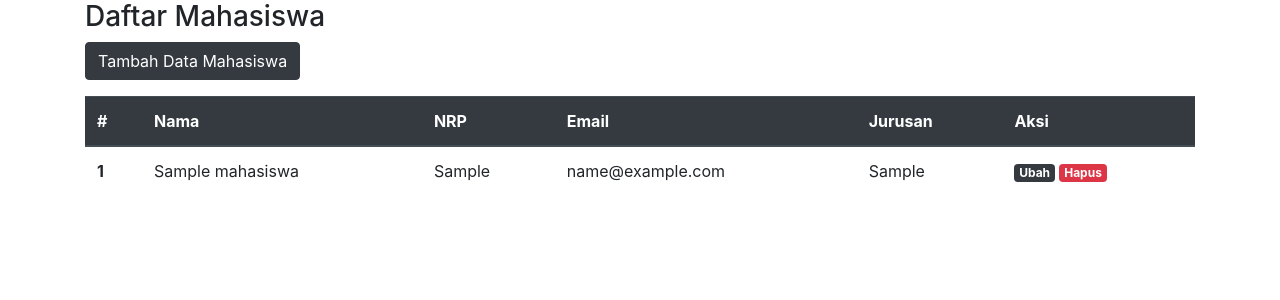
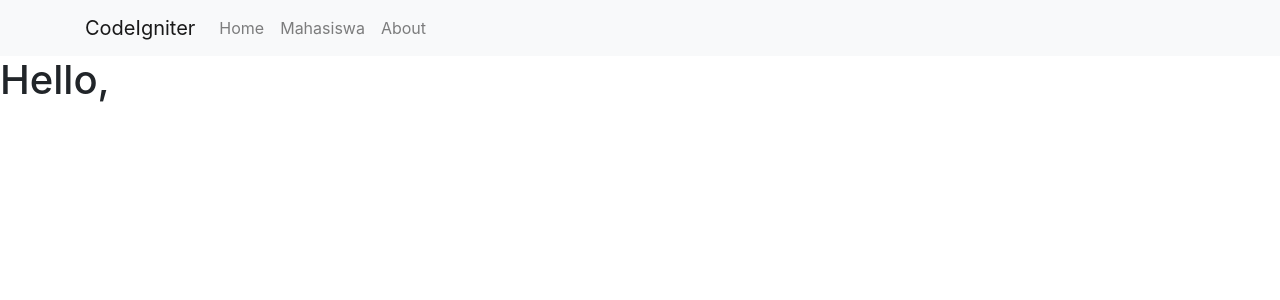
Before and after one commit to rasbulloe/rekwebTubes, a CodeIgniter app: page /codeigniter/ in a window 1280 px wide. Shown: the top 300 px of the page. Run offline with CodeIgniter, Linux system fonts and the light colour scheme; tables that the repository leaves empty or names only in its code hold one stand-in row (values such as "Sample post").

Commit message:
menambahkan header dan fungsi headernya

```diff
--- a/application/config/config.php
+++ b/application/config/config.php
@@ -23,7 +23,7 @@
 | a PHP script and you can easily do that on your own.
 |
 */
-$config['base_url'] = 'http://localhost/173040004/codeigniter/';
+$config['base_url'] = 'http://localhost/codeigniter/';
 
 /*
 |--------------------------------------------------------------------------
--- a/application/config/routes.php
+++ b/application/config/routes.php
@@ -49,6 +49,6 @@
 | Examples:	my-controller/index	-> my_controller/index
 |		my-controller/my-method	-> my_controller/my_method
 */
-$route['default_controller'] = 'mahasiswa';
+$route['default_controller'] = 'home';
 $route['404_override'] = '';
 $route['translate_uri_dashes'] = FALSE;
--- /dev/null
+++ b/application/controllers/Home.php
@@ -0,0 +1,15 @@
+<?php
+
+class Home extends CI_Controller {
+
+    public function index($nama = '') {
+
+
+        $data['judul'] = 'Halaman Home';
+        $data['nama'] = $nama;
+        $this->load->view('templates/header', $data);
+        $this->load->view('home/index', $data);
+        $this->load->view('templates/footer');
+    }
+
+}
--- a/application/controllers/Mahasiswa.php
+++ b/application/controllers/Mahasiswa.php
@@ -2,9 +2,19 @@
 
     class Mahasiswa extends CI_Controller {
 
+        public function __construct() {
+            parent::__construct();
+            $this->load->model('Mahasiswa_model');
+
+        }
+
         public function index() {
 
-            $this->load->model('Mahasiswa_model');
+            $data['judul'] = 'Daftar Mahasiswa';
+
+            $this->load->view('templates/header', $data);
+            $this->load->view('templates/footer');
+
 
             $data['mahasiswa'] = $this->Mahasiswa_model->getAllMahasiswa();
             $this->load->view('mahasiswa/index', $data);
--- /dev/null
+++ b/application/views/home/index.php
@@ -0,0 +1 @@
+    <h1>Hello, <?= $nama; ?> </h1>
--- a/application/views/mahasiswa/index.php
+++ b/application/views/mahasiswa/index.php
@@ -1,16 +1,4 @@
-<!doctype html>
-<html lang="en">
-  <head>
-    <!-- Required meta tags -->
-    <meta charset="utf-8">
-    <meta name="viewport" content="width=device-width, initial-scale=1, shrink-to-fit=no">
 
-    <!-- Bootstrap CSS -->
-    <link rel="stylesheet" href="https://stackpath.bootstrapcdn.com/bootstrap/4.3.1/css/bootstrap.min.css" integrity="sha384-ggOyR0iXCbMQv3Xipma34MD+dH/1fQ784/j6cY/iJTQUOhcWr7x9JvoRxT2MZw1T" crossorigin="anonymous">
-
-    <title>Data Mahasiswa</title>
-  </head>
-  <body>
     <div class="container">
         <div class="row">
             <div class="col">
@@ -48,11 +36,3 @@
             </div>
         </div>
     </div>
-
-    <!-- Optional JavaScript -->
-    <!-- jQuery first, then Popper.js, then Bootstrap JS -->
-    <script src="https://code.jquery.com/jquery-3.3.1.slim.min.js" integrity="sha384-q8i/X+965DzO0rT7abK41JStQIAqVgRVzpbzo5smXKp4YfRvH+8abtTE1Pi6jizo" crossorigin="anonymous"></script>
-    <script src="https://cdnjs.cloudflare.com/ajax/libs/popper.js/1.14.7/umd/popper.min.js" integrity="sha384-UO2eT0CpHqdSJQ6hJty5KVphtPhzWj9WO1clHTMGa3JDZwrnQq4sF86dIHNDz0W1" crossorigin="anonymous"></script>
-    <script src="https://stackpath.bootstrapcdn.com/bootstrap/4.3.1/js/bootstrap.min.js" integrity="sha384-JjSmVgyd0p3pXB1rRibZUAYoIIy6OrQ6VrjIEaFf/nJGzIxFDsf4x0xIM+B07jRM" crossorigin="anonymous"></script>
-  </body>
-</html>
--- /dev/null
+++ b/application/views/templates/footer.php
@@ -0,0 +1,7 @@
+    <!-- Optional JavaScript -->
+    <!-- jQuery first, then Popper.js, then Bootstrap JS -->
+    <script src="https://code.jquery.com/jquery-3.3.1.slim.min.js" integrity="sha384-q8i/X+965DzO0rT7abK41JStQIAqVgRVzpbzo5smXKp4YfRvH+8abtTE1Pi6jizo" crossorigin="anonymous"></script>
+    <script src="https://cdnjs.cloudflare.com/ajax/libs/popper.js/1.14.7/umd/popper.min.js" integrity="sha384-UO2eT0CpHqdSJQ6hJty5KVphtPhzWj9WO1clHTMGa3JDZwrnQq4sF86dIHNDz0W1" crossorigin="anonymous"></script>
+    <script src="https://stackpath.bootstrapcdn.com/bootstrap/4.3.1/js/bootstrap.min.js" integrity="sha384-JjSmVgyd0p3pXB1rRibZUAYoIIy6OrQ6VrjIEaFf/nJGzIxFDsf4x0xIM+B07jRM" crossorigin="anonymous"></script>
+  </body>
+</html>
--- /dev/null
+++ b/application/views/templates/header.php
@@ -0,0 +1,29 @@
+<!doctype html>
+<html lang="en">
+  <head>
+    <!-- Required meta tags -->
+    <meta charset="utf-8">
+    <meta name="viewport" content="width=device-width, initial-scale=1, shrink-to-fit=no">
+
+    <!-- Bootstrap CSS -->
+    <link rel="stylesheet" href="https://stackpath.bootstrapcdn.com/bootstrap/4.3.1/css/bootstrap.min.css" integrity="sha384-ggOyR0iXCbMQv3Xipma34MD+dH/1fQ784/j6cY/iJTQUOhcWr7x9JvoRxT2MZw1T" crossorigin="anonymous">
+
+    <title> <?= $judul ?> </title>
+  </head>
+  <body>
+
+  <nav class="navbar navbar-expand-lg navbar-light bg-light">
+  <div class="container">
+  <a class="navbar-brand" href="#">CodeIgniter</a>
+  <button class="navbar-toggler" type="button" data-toggle="collapse" data-target="#navbarNavAltMarkup" aria-controls="navbarNavAltMarkup" aria-expanded="false" aria-label="Toggle navigation">
+    <span class="navbar-toggler-icon"></span>
+  </button>
+  <div class="collapse navbar-collapse" id="navbarNavAltMarkup">
+    <div class="navbar-nav">
+      <a class="nav-item nav-link" href="<?= base_url(); ?>">Home <span class="sr-only">(current)</span></a>
+      <a class="nav-item nav-link" href="<?= base_url(); ?>mahasiswa">Mahasiswa</a>
+      <a class="nav-item nav-link" href="#">About</a>
+    </div>
+  </div>
+  </div>
+</nav>
```
